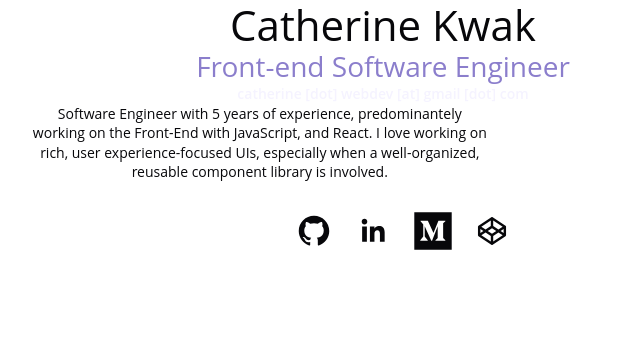
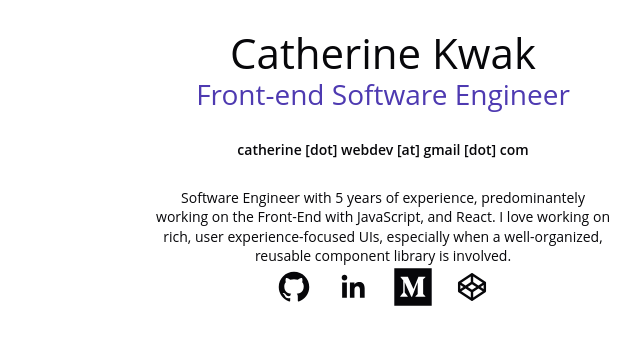
Before and after one commit to khopsickle/khopsickle.github.io, a Jekyll site: the page built from index.markdown, in a window 1280 px wide. Shown: the top 345 px of the page, without its empty margins (257-897 px from the left). Built offline with Jekyll 4.4.1, drawn with Linux system fonts in a browser that asks for light colours.

Commit message:
more style changes

```diff
--- a/_includes/contact.html
+++ b/_includes/contact.html
@@ -1,4 +1,3 @@
-<div class="content top-margin bottom-margin">
 <ul class="social">
   {% for link in site.social-links %}
     <a href="{{ link.url }}">
@@ -10,4 +9,3 @@
     </a>
   {% endfor %}
 </ul>
-</div>
--- a/_includes/top.html
+++ b/_includes/top.html
@@ -1,9 +1,9 @@
-<div class="content">
-
+<div class="content top-margin">
     <h1>Catherine Kwak</h1>
     <div class="tagline">
       Front-end Software Engineer
     </div>
-    <p class="contact">catherine [dot] webdev [at] gmail [dot] com</p>
-    <p class="blurb">Software Engineer with 5 years of experience, predominantely working on the Front-End with JavaScript, and React. I love working on rich, user experience-focused UIs, especially when a well-organized, reusable component library is involved.</p>
+    <p class="contact top-margin bottom-margin">catherine [dot] webdev [at] gmail [dot] com</p>
+    <p class="blurb content">Software Engineer with 5 years of experience, predominantely working on the Front-End with JavaScript, and React. I love working on rich, user experience-focused UIs, especially when a well-organized, reusable component library is involved.</p>
+  <div id="contact">{% include contact.html %}</div>
 </div>
--- a/_layouts/default.html
+++ b/_layouts/default.html
@@ -3,7 +3,5 @@
   {% include head.html %}
   <body>
     <div id="top">{% include top.html %}</div>
-    <div id="contact">{% include contact.html %}</div>
   </body>
-
 </html>
--- a/_sass/_base.sass
+++ b/_sass/_base.sass
@@ -3,7 +3,7 @@
 $bg-color: #ffffff // white
 $font-color: #07070A // almost black
 $highlight-color: #4E3AB1 // purple
-$accent-color: #F5F3FF // pale purple
+// $accent-color: #F5F3FF // pale purple
 $font-family: 'Open Sans'
 $spacer: 0.5em
 $content-width: 55%
--- a/_sass/_layout.sass
+++ b/_sass/_layout.sass
@@ -3,6 +3,7 @@
 .content
   margin: 0 auto
   width: $content-width
+  align-self: center
 
 .top-margin
   margin-top: $spacer * 4
@@ -12,16 +13,18 @@
 
 
 //  Module
+.top
+  display: flex
+  height: 65vh
+
 .blurb
   width: 65%
 
 .contact
-  color: $accent-color
   font-weight: 600
 
 .tagline
   font-size: 2em
-  opacity: 65%
   line-height: 1.2em
   color: $highlight-color
 
@@ -29,6 +32,7 @@
   margin: 0
   margin-top: 1px solid $highlight-color
   list-style-type: none
+  padding: 0
 
   li
     display: inline-block
```
Lines whose indentation alone changed are shown as unchanged.
